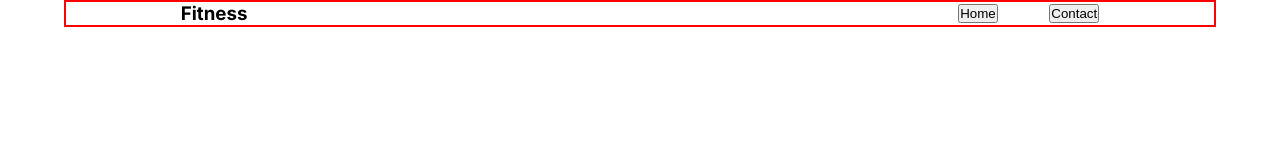
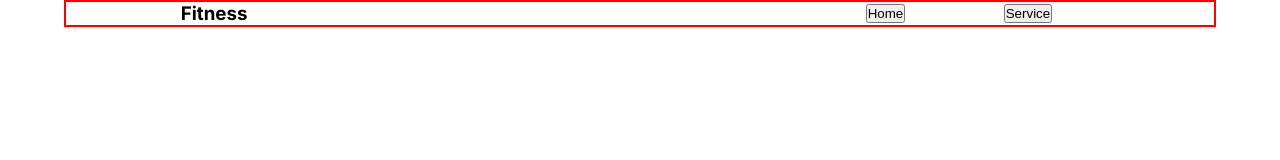
Before and after one commit to toufikhasib/versatile-ui-responsive-design, a plain HTML site: page index.html in a window 1280 px wide. Drawn offline with Linux system fonts and the light colour scheme.

Commit message:
nav section add

```diff
--- a/index.html
+++ b/index.html
@@ -21,9 +21,7 @@
 				<div class="nav-title"><h3>Fitness</h3></div>
 				<div class="nav-menu-btn">
 					<button class="nav-btn">Home</button>
-					<button class="nav-btn>Service</button>
-					<button class="nav-btn>Contact</button>
-					<button class="nav-btn>About</button>
+					<button class="nav-btn">Service</button>
 				</div>
 			</nav>
 		</header>
```
